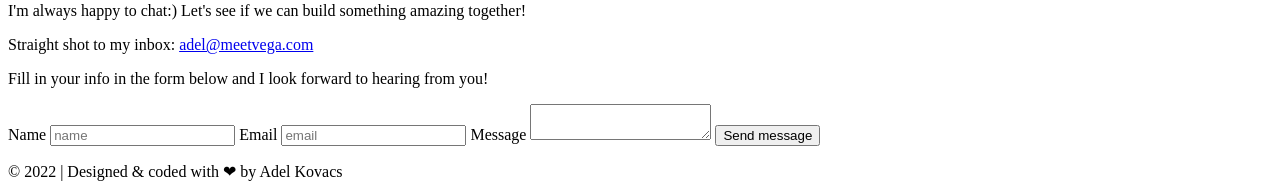
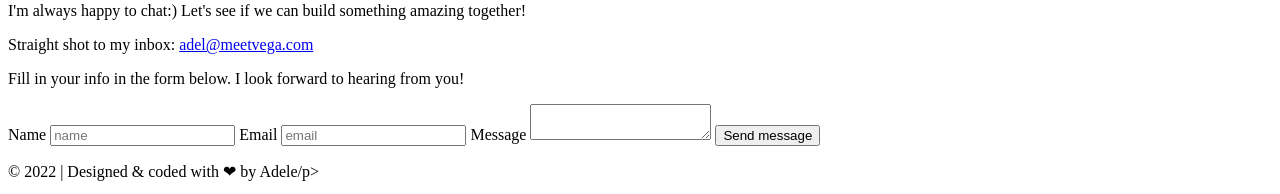
Before and after one commit to meetadele/meetadele.github.io, a plain HTML site: page index.html in a window 1280 px wide. Shown: the part 935-1129 px from the top of the page. Drawn offline with Linux system fonts and the light colour scheme.

Commit message:
footer text finished

```diff
--- a/index.html
+++ b/index.html
@@ -123,7 +123,7 @@
           >
         </p>
         <p>
-          Fill in your info in the form below and I look forward to hearing from
+          Fill in your info in the form below. I look forward to hearing from
           you!
         </p>
         <form action="https://formspree.io/f/xgeddwyj" method="post">
@@ -143,8 +143,9 @@
         </form>
       </section>
     </main>
+
     <footer>
-      <p>&copy; 2022 | Designed & coded with ❤ by Adel Kovacs</p>
+      <p>&copy; 2022 | Designed & coded with ❤ by Adele/p></p>
     </footer>
   </body>
 </html>
```
